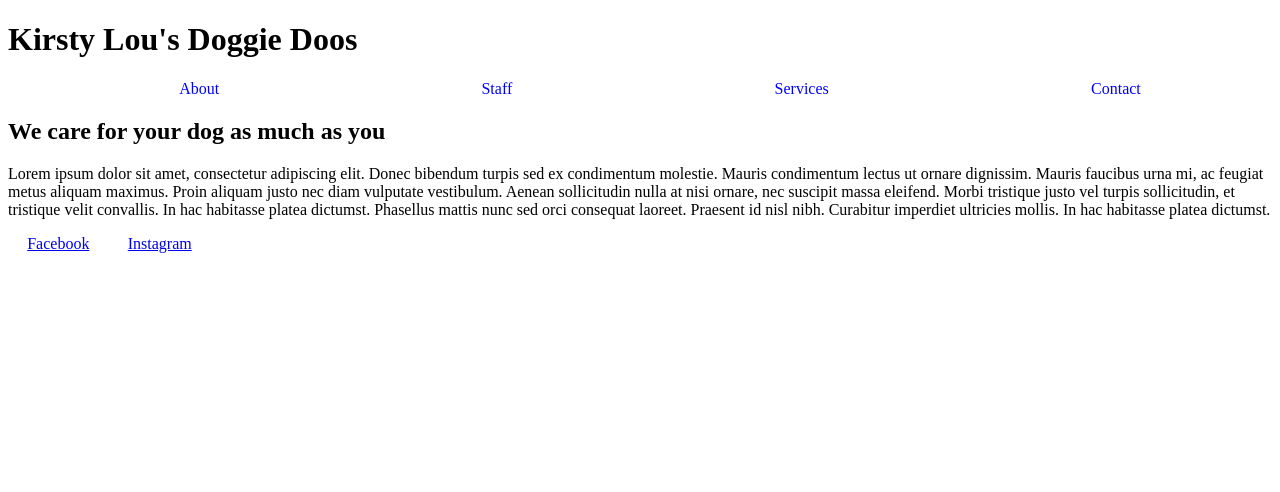
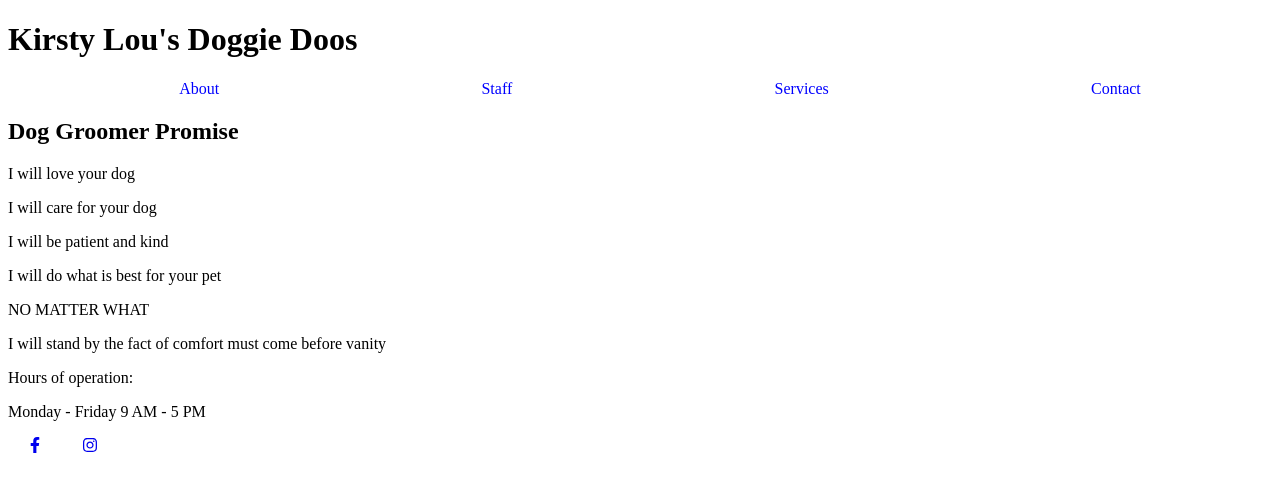
Before and after one commit to jdrobs19/kirsty-lous-grooming, a React (Create React App) app: page / in a window 1280 px wide. Shown: the top 492 px of the page. Built offline with nearby package versions, Linux system fonts and the light colour scheme.

Commit message:
updated contact with email and icons. Icons for FB and IG. Groomer promise on about

```diff
--- a/package.json
+++ b/package.json
@@ -8,6 +8,7 @@
     "@testing-library/user-event": "^12.8.3",
     "react": "^17.0.1",
     "react-dom": "^17.0.1",
+    "react-icons": "^4.2.0",
     "react-scripts": "4.0.3",
     "web-vitals": "^1.1.0"
   },
--- a/src/components/About/index.js
+++ b/src/components/About/index.js
@@ -2,14 +2,35 @@ import React from 'react';
 
 function About() {
     return (
+        <div>
         <section>
-            <h2 id="about">We care for your dog as much as you</h2>
+            <h2 id="about">Dog Groomer Promise</h2>
             <div>
                 <p>
-                    Lorem ipsum dolor sit amet, consectetur adipiscing elit. Donec bibendum turpis sed ex condimentum molestie. Mauris condimentum lectus ut ornare dignissim. Mauris faucibus urna mi, ac feugiat metus aliquam maximus. Proin aliquam justo nec diam vulputate vestibulum. Aenean sollicitudin nulla at nisi ornare, nec suscipit massa eleifend. Morbi tristique justo vel turpis sollicitudin, et tristique velit convallis. In hac habitasse platea dictumst. Phasellus mattis nunc sed orci consequat laoreet. Praesent id nisl nibh. Curabitur imperdiet ultricies mollis. In hac habitasse platea dictumst.
+                    I will love your dog
+                </p>
+                <p>
+                    I will care for your dog
+                </p>
+                <p>
+                    I will be patient and kind
+                </p>
+                <p>
+                    I will do what is best for your pet
+                </p>
+                <p>
+                    NO MATTER WHAT
+                </p>
+                <p>
+                    I will stand by the fact of comfort must come before vanity
                 </p>
             </div>
         </section>
+        <section>
+            <p>Hours of operation:</p>
+            <p>Monday - Friday 9 AM - 5 PM</p>
+        </section>
+        </div>
     )
 }
 
--- a/src/components/Contact/index.js
+++ b/src/components/Contact/index.js
@@ -1,12 +1,14 @@
 import React from 'react';
+import {FcPhone, FcGoogle} from 'react-icons/fc'
 
 function Contact() {
     return (
         <section>
             <h2 id="contact">Contact us with any questions</h2>
-            <div>
-                <p><strong>Telephone:</strong> 801-854-0370</p>
-            </div>
+            <address>
+            <FcPhone/> <a href='tel:+18018540370'>801-854-0370</a><br></br>
+            <FcGoogle/><a href='mailto: doggiedoosut@gmail.com'>doggiedoosut@gmail.com</a>
+            </address>
             <div>
             <iframe title="map" src="https://www.google.com/maps/embed?pb=!1m18!1m12!1m3!1d3044.9949621331507!2d-111.67569058446558!3d40.25364327346557!2m3!1f0!2f0!3f0!3m2!1i1024!2i768!4f13.1!3m3!1m2!1s0x874d9bddd78eb3ef%3A0xb356989cb1afc8e0!2sKirsty%20Lou&#39;s%20Doggie%20Doo&#39;s!5e0!3m2!1sen!2sus!4v1619460489181!5m2!1sen!2sus" width="600" height="450" allowfullscreen="" loading="lazy"></iframe>
             </div>
--- a/src/components/Footer/index.js
+++ b/src/components/Footer/index.js
@@ -1,11 +1,12 @@
 import React from 'react';
+import {FaInstagram, FaFacebookF} from 'react-icons/fa';
 
 function Footer() {
 
     return (
         <footer>
-            <a href="https://www.facebook.com/kirstylous" target="_blank" rel="noopener noreferrer">Facebook</a>
-            <a href="https://www.instagram.com/kirstylousdoggiedoos/?hl=en" target="_blank" rel="noopener noreferrer">Instagram</a>
+            <a href="https://www.facebook.com/kirstylous" target="_blank" rel="noopener noreferrer"><FaFacebookF/></a>
+            <a href="https://www.instagram.com/kirstylousdoggiedoos/?hl=en" target="_blank" rel="noopener noreferrer"><FaInstagram/></a>
         </footer>
     )
 }
--- a/src/components/Staff/index.js
+++ b/src/components/Staff/index.js
@@ -7,9 +7,15 @@ function Staff() {
             <div>
                 <h3>Kirsten Real</h3>
                 <p>
-                    Lorem ipsum dolor sit amet, consectetur adipiscing elit. Donec bibendum turpis sed ex condimentum molestie. Mauris condimentum lectus ut ornare dignissim. Mauris faucibus urna mi, ac feugiat metus aliquam maximus. Proin aliquam justo nec diam vulputate vestibulum. Aenean sollicitudin nulla at nisi ornare, nec suscipit massa eleifend. Morbi tristique justo vel turpis sollicitudin, et tristique velit convallis. In hac habitasse platea dictumst. Phasellus mattis nunc sed orci consequat laoreet. Praesent id nisl nibh. Curabitur imperdiet ultricies mollis. In hac habitasse platea dictumst.
+                    NATIONAL CERTIFIED MASTER GROOMER - Lorem ipsum dolor sit amet, consectetur adipiscing elit. Donec bibendum turpis sed ex condimentum molestie. Mauris condimentum lectus ut ornare dignissim. Mauris faucibus urna mi, ac feugiat metus aliquam maximus. Proin aliquam justo nec diam vulputate vestibulum. Aenean sollicitudin nulla at nisi ornare, nec suscipit massa eleifend. Morbi tristique justo vel turpis sollicitudin, et tristique velit convallis. In hac habitasse platea dictumst. Phasellus mattis nunc sed orci consequat laoreet. Praesent id nisl nibh. Curabitur imperdiet ultricies mollis. In hac habitasse platea dictumst.
                 </p>
                 <h3>Groomer 1</h3>
+                <p>Lorem ipsum dolor sit amet, consectetur adipiscing elit. Donec bibendum turpis sed ex condimentum molestie. Mauris condimentum lectus ut ornare dignissim. Mauris faucibus urna mi, ac feugiat metus aliquam maximus. Proin aliquam justo nec diam vulputate vestibulum. Aenean sollicitudin nulla at nisi ornare, nec suscipit massa eleifend. Morbi tristique justo vel turpis sollicitudin, et tristique velit convallis. In hac habitasse platea dictumst. Phasellus mattis nunc sed orci consequat laoreet. Praesent id nisl nibh. Curabitur imperdiet ultricies mollis. In hac habitasse platea dictumst.Lorem ipsum dolor sit amet, consectetur adipiscing elit. Donec bibendum turpis sed ex condimentum molestie. Mauris condimentum lectus ut ornare dignissim. Mauris faucibus urna mi, ac feugiat metus aliquam maximus. Proin aliquam justo nec diam vulputate vestibulum. Aenean sollicitudin nulla at nisi ornare, nec suscipit massa eleifend. Morbi tristique justo vel turpis sollicitudin, et tristique velit convallis. In hac habitasse platea dictumst. Phasellus mattis nunc sed orci consequat laoreet. Praesent id nisl nibh. Curabitur imperdiet ultricies mollis. In hac habitasse platea dictumst.
+                    </p>
+                    <h3>Groomer 2</h3>
+                <p>Lorem ipsum dolor sit amet, consectetur adipiscing elit. Donec bibendum turpis sed ex condimentum molestie. Mauris condimentum lectus ut ornare dignissim. Mauris faucibus urna mi, ac feugiat metus aliquam maximus. Proin aliquam justo nec diam vulputate vestibulum. Aenean sollicitudin nulla at nisi ornare, nec suscipit massa eleifend. Morbi tristique justo vel turpis sollicitudin, et tristique velit convallis. In hac habitasse platea dictumst. Phasellus mattis nunc sed orci consequat laoreet. Praesent id nisl nibh. Curabitur imperdiet ultricies mollis. In hac habitasse platea dictumst.Lorem ipsum dolor sit amet, consectetur adipiscing elit. Donec bibendum turpis sed ex condimentum molestie. Mauris condimentum lectus ut ornare dignissim. Mauris faucibus urna mi, ac feugiat metus aliquam maximus. Proin aliquam justo nec diam vulputate vestibulum. Aenean sollicitudin nulla at nisi ornare, nec suscipit massa eleifend. Morbi tristique justo vel turpis sollicitudin, et tristique velit convallis. In hac habitasse platea dictumst. Phasellus mattis nunc sed orci consequat laoreet. Praesent id nisl nibh. Curabitur imperdiet ultricies mollis. In hac habitasse platea dictumst.
+                    </p>
+                    <h3>Groomer 3</h3>
                 <p>Lorem ipsum dolor sit amet, consectetur adipiscing elit. Donec bibendum turpis sed ex condimentum molestie. Mauris condimentum lectus ut ornare dignissim. Mauris faucibus urna mi, ac feugiat metus aliquam maximus. Proin aliquam justo nec diam vulputate vestibulum. Aenean sollicitudin nulla at nisi ornare, nec suscipit massa eleifend. Morbi tristique justo vel turpis sollicitudin, et tristique velit convallis. In hac habitasse platea dictumst. Phasellus mattis nunc sed orci consequat laoreet. Praesent id nisl nibh. Curabitur imperdiet ultricies mollis. In hac habitasse platea dictumst.Lorem ipsum dolor sit amet, consectetur adipiscing elit. Donec bibendum turpis sed ex condimentum molestie. Mauris condimentum lectus ut ornare dignissim. Mauris faucibus urna mi, ac feugiat metus aliquam maximus. Proin aliquam justo nec diam vulputate vestibulum. Aenean sollicitudin nulla at nisi ornare, nec suscipit massa eleifend. Morbi tristique justo vel turpis sollicitudin, et tristique velit convallis. In hac habitasse platea dictumst. Phasellus mattis nunc sed orci consequat laoreet. Praesent id nisl nibh. Curabitur imperdiet ultricies mollis. In hac habitasse platea dictumst.
                     </p>
             </div>
```
Also changed, not shown: 1 other file (tests, documents, lock files or other folders).
